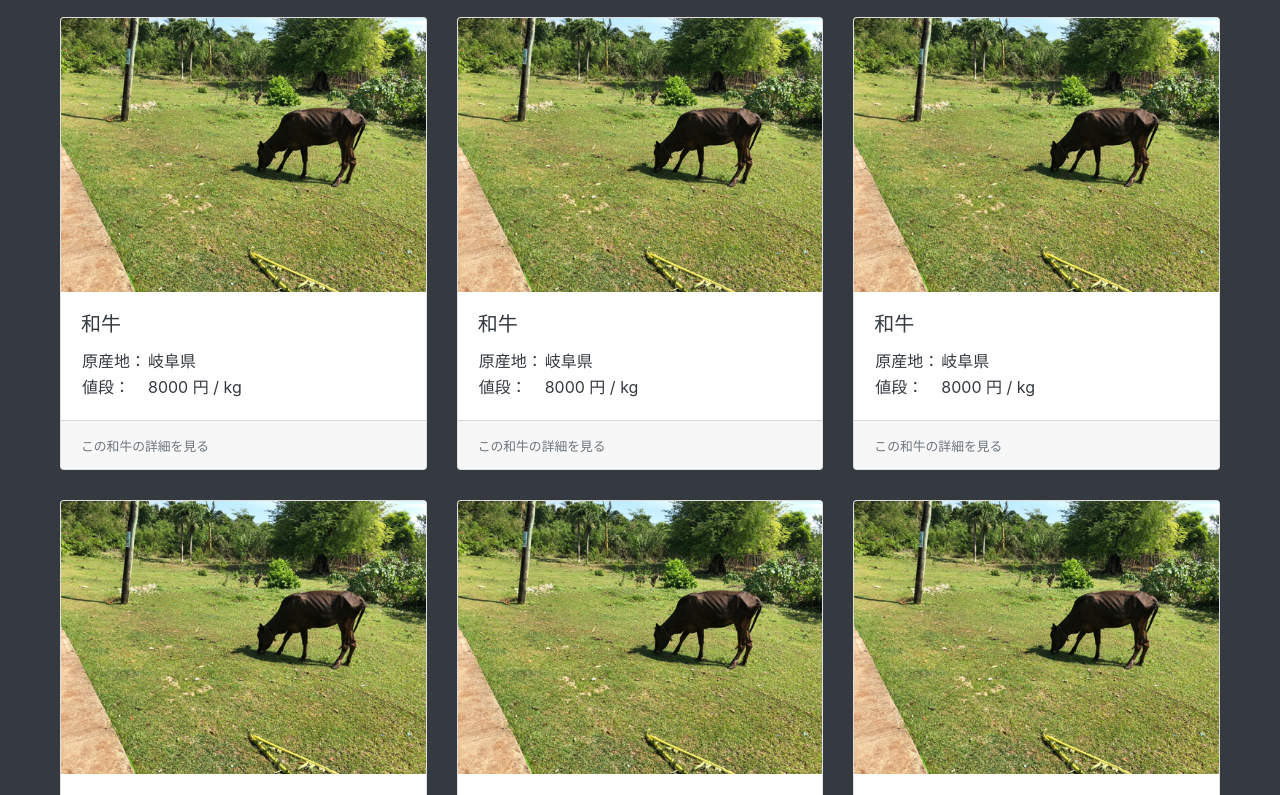
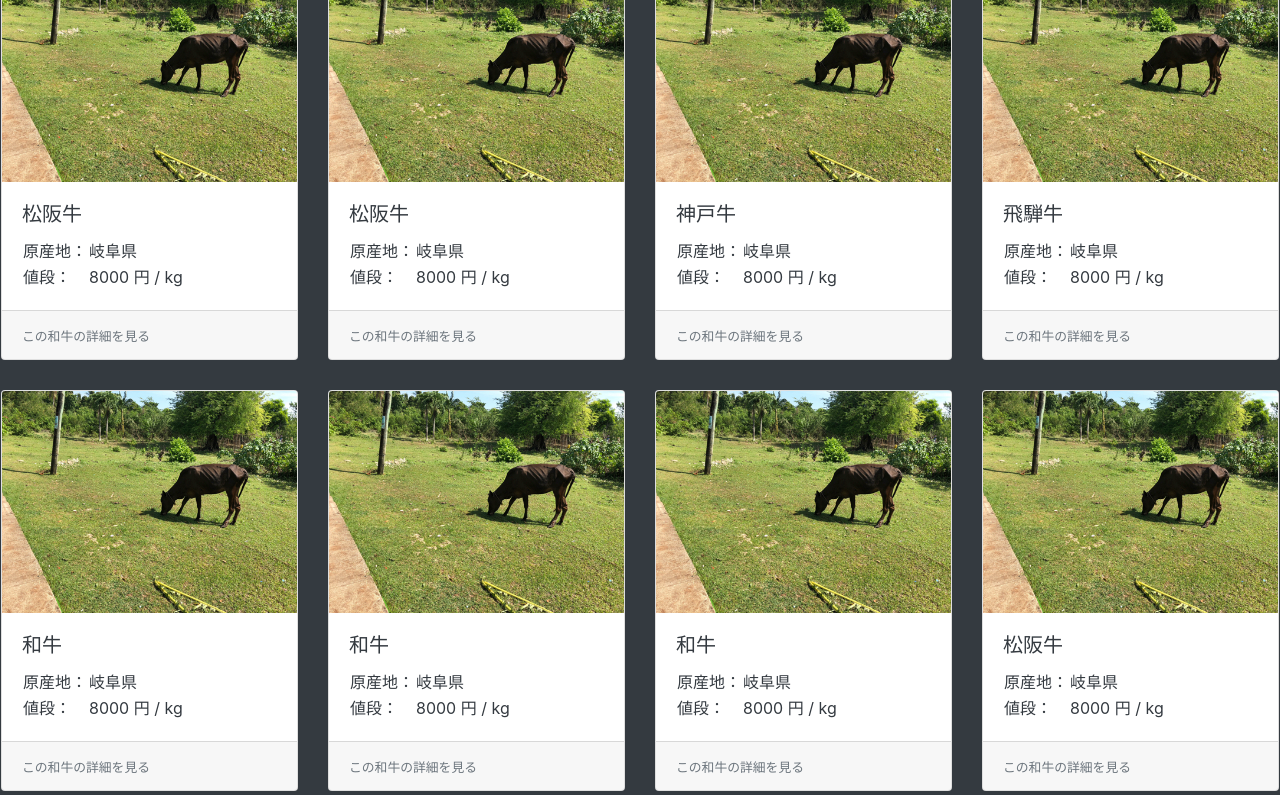
Before and after one commit to renyamiyaji/wagyu_price, a plain HTML site: page wagyu_price/index.html in a window 1280 px wide. Shown: the part 43-838 px from the top of the page. Drawn offline with Linux system fonts and the light colour scheme.

Commit message:
一行の枚数を四枚に変更

```diff
--- a/wagyu_price/css/style.css
+++ b/wagyu_price/css/style.css
@@ -16,13 +16,12 @@
 }
 
 .content-width {
-  max-width: 1200px;
   margin: 0 auto;
-  padding: 0 20px;
+  padding: 0 5px;
 }
 
 .result {
-  padding: 60px 20px 20px;
+  padding: 3px 1px 1px;
 }
 
 .result a {
--- a/wagyu_price/index.html
+++ b/wagyu_price/index.html
@@ -27,11 +27,16 @@
     </ul>
   </nav>
   <main class="container-fluid content-width result">
+
+
     <div class="card-deck row">
+
+
+
       <a href="#" class="card">
         <img class="card-img-top" src="img/ph_beaf.jpg">
         <div class="card-body">
-          <h5 class="card-title">和牛</h5>
+          <h5 class="card-title">松阪牛</h5>
           <table>
             <tr>
               <td>原産地： </td>
@@ -47,10 +52,12 @@
           <small class="text-muted">この和牛の詳細を見る</small>
         </div>
       </a>
+
+
       <a href="#" class="card">
         <img class="card-img-top" src="img/ph_beaf.jpg">
         <div class="card-body">
-          <h5 class="card-title">和牛</h5>
+          <h5 class="card-title">松阪牛</h5>
           <table>
             <tr>
               <td>原産地： </td>
@@ -66,10 +73,31 @@
           <small class="text-muted">この和牛の詳細を見る</small>
         </div>
       </a>
+
       <a href="#" class="card">
         <img class="card-img-top" src="img/ph_beaf.jpg">
         <div class="card-body">
-          <h5 class="card-title">和牛</h5>
+          <h5 class="card-title">神戸牛</h5>
+          <table>
+            <tr>
+              <td>原産地： </td>
+              <td>岐阜県</td>
+            </tr>
+            <tr>
+              <td>値段： </td>
+              <td>8000 円 / kg</td>
+            </tr>
+          </table>
+        </div>
+        <div class="card-footer">
+          <small class="text-muted">この和牛の詳細を見る</small>
+        </div>
+      </a>
+
+      <a href="#" class="card">
+        <img class="card-img-top" src="img/ph_beaf.jpg">
+        <div class="card-body">
+          <h5 class="card-title">飛騨牛</h5>
           <table>
             <tr>
               <td>原産地： </td>
@@ -144,6 +172,28 @@
           <small class="text-muted">この和牛の詳細を見る</small>
         </div>
       </a>
+      <a href="#" class="card">
+        <img class="card-img-top" src="img/ph_beaf.jpg">
+        <div class="card-body">
+          <h5 class="card-title">松阪牛</h5>
+          <table>
+            <tr>
+              <td>原産地： </td>
+              <td>岐阜県</td>
+            </tr>
+            <tr>
+              <td>値段： </td>
+              <td>8000 円 / kg</td>
+            </tr>
+          </table>
+        </div>
+        <div class="card-footer">
+          <small class="text-muted">この和牛の詳細を見る</small>
+        </div>
+      </a>
+
+
+
     </div>
   </main>
   <footer class="content-width">
```
